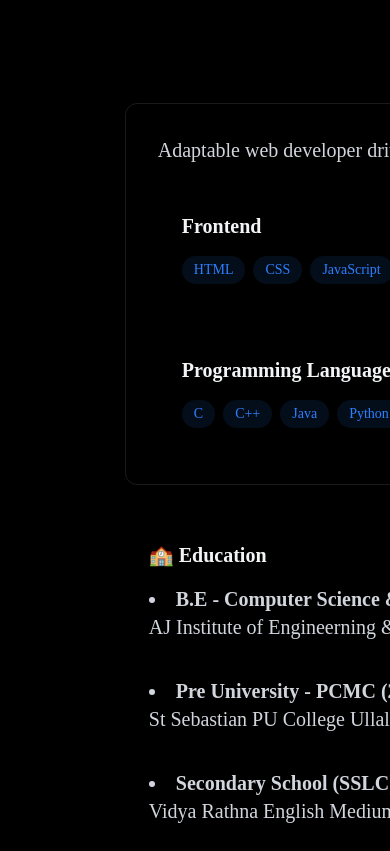
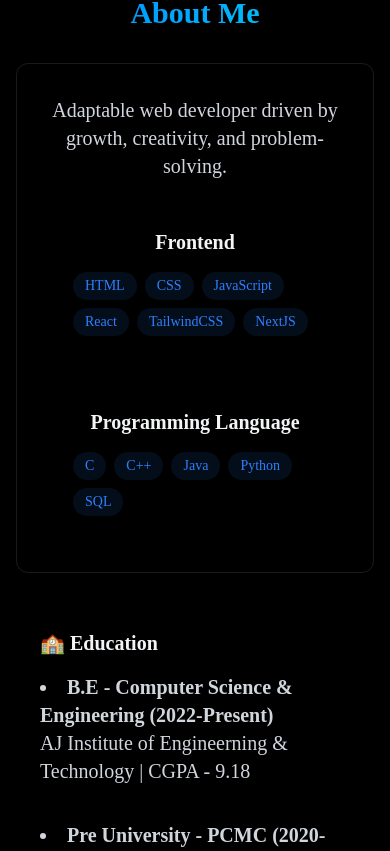
Before and after one commit to Shreyya18/new, a React (Vite) app: page / in a window 390 px wide. Shown: the part 913-1764 px from the top of the page. Built offline with nearby package versions, Linux system fonts and the light colour scheme.

Commit message:
mobile view fix

```diff
--- a/src/components/section/About.jsx
+++ b/src/components/section/About.jsx
@@ -5,12 +5,14 @@ export const About = () => {
     const ProgrammingLang=["C", "C++","Java", "Python", "SQL"];
 
 
-    return <section id="about" className="min-w-max min-h-screen flex items-center justify-center py-20 m-0 ">
+    return <section id="about" className="w-screen h-fit flex items-center justify-center px-4 py-10 md:py-20 md:px-0 overflow-hidden">
+
         <RevealOnScroll>
-        <div className=" max-w-3xl max-auto px-4 text-xl md:text-2xl">
+        <div className=" w-full max-w-screen-md mx-auto text-center">
+
             <h2 className=" text-3xl font-bold mb-8 bg-gradient-to-r from-blue-500 to-cyan-400 0 bg-clip-text text-transparent flex justify-center">About Me</h2>
             <div className=" rounded-xl p-8 border-white/10 border hover:-translate-y-1 transition-all">
-                <p className="text-gray-300 mb-6">
+                <p className="text-gray-300 mb-6 text-xl">
                     Adaptable web developer driven by growth, creativity, and problem-solving.
                 </p>
                 <div className="grid grid-cols-1 md:grid-cols-2 gap-6 ">
@@ -18,7 +20,7 @@ export const About = () => {
                         <h3 className="text-xl font-bold mb-4">Frontend</h3>
                         <div className="flex flex-wrap gap-2">
                             {frontendSkills.map((tech,key)=>(
-                                <span key={key} className="bg-blue-500/10 text-blue-500 py-1 px-3 rounded-full text-sm hover:bg-blue-500/20  hover:shadow-[0_2px_8px_rgba(59,130,246,0.2)] transition ">
+                                <span key={key} className="bg-blue-500/10  text-blue-500 py-1 px-3 rounded-full text-sm hover:bg-blue-500/20  hover:shadow-[0_2px_8px_rgba(59,130,246,0.2)] transition ">
                                     {tech}
                                 </span>
                             ))}
@@ -43,8 +45,8 @@ export const About = () => {
 
             <div className="gri grid-cols-1 md:grid-cols-2 gap-6 mt-8 text-xl">
                         <div className="p-6 rounded-xl border-white/10 hover:translate-y-1 trnsition-all ">
-                        <h3 className="text-xl font-bold  mb-4">🏫 Education</h3>
-                        <ul className="list-disc list-inside text-gray-300 space-y-2">
+                        <h3 className="text-xl font-bold  mb-4 text-left">🏫 Education</h3>
+                        <ul className="list-disc list-inside text-gray-300 space-y-2 text-left">
                             <li>
                                 <strong>B.E - Computer Science & Engineering (2022-Present) </strong>
                                 <p>
```
